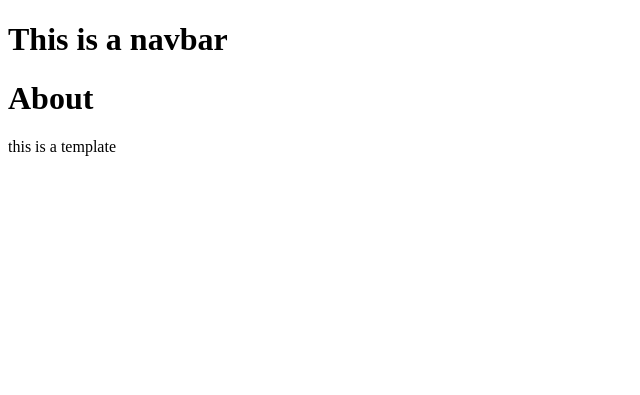
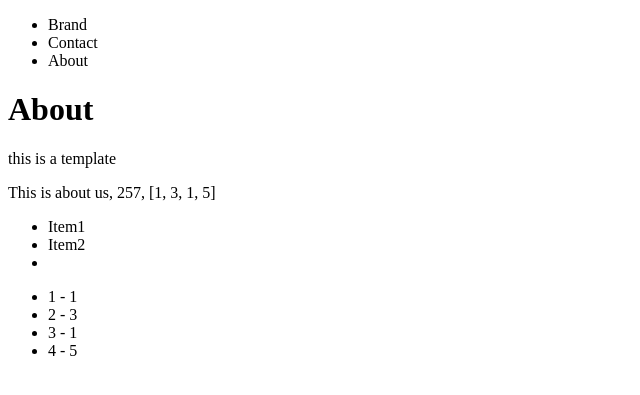
Before and after one commit to billybboy/django-practice, a Django app: page /about/ in a window 1280 px wide. Shown: the top 395 px of the page, without its empty margins (0-640 px from the left). Run offline with Django 4.2, Linux system fonts and the light colour scheme.

Commit message:
adding for loop and rendering contex in a template

```diff
--- a/tryDjango/pages/views.py
+++ b/tryDjango/pages/views.py
@@ -11,7 +11,12 @@ def contact_view(request, *args, **kwargs):
     return render(request, "contact.html", {})
 
 def about_view(request, *args, **kwargs):
-    return render(request, "about.html", {})
+    my_context = {
+        "my_text": "This is about us",
+        'my_number': "257",
+        "my_list" : [1, 3, 1, 5]
+    }
+    return render(request, "about.html", my_context)
 
 def social_view(request, *args, **kwargs):
     return render(request, "social.html", {})
--- a/tryDjango/templates/about.html
+++ b/tryDjango/templates/about.html
@@ -2,6 +2,22 @@
 
 {% block content %}
 <h1>About</h1>
+<p>this is a template</p>
 
-<p>this is a template</p>
+
+<p>
+{{ my_text }}, {{ my_number }}, {{ my_list }}
+</p>
+
+<ul>
+    <li>Item1</li>
+    <li>Item2</li>
+    <li></li>
+</ul>
+<ul>
+{% for my_sub_item in my_list %}
+    <li>{{ forloop.counter }} - {{ my_sub_item }}</li>
+{% endfor %}
+</ul>
+
 {% endblock %}
--- a/tryDjango/templates/base.html
+++ b/tryDjango/templates/base.html
@@ -4,7 +4,8 @@
     <title>Coding for Entrepreneurs is doing Try Django</title>
 </head>
 <body>
-    <h1>This is a navbar</h1>
+    {% include 'nav.html' %}
+
     {% block content %}
      replace me
     {% endblock %}
--- /dev/null
+++ b/tryDjango/templates/nav.html
@@ -0,0 +1,7 @@
+<nav>
+    <ul>
+        <li>Brand</li>
+        <li>Contact</li>
+        <li>About</li>
+    </ul>
+</nav>
```
